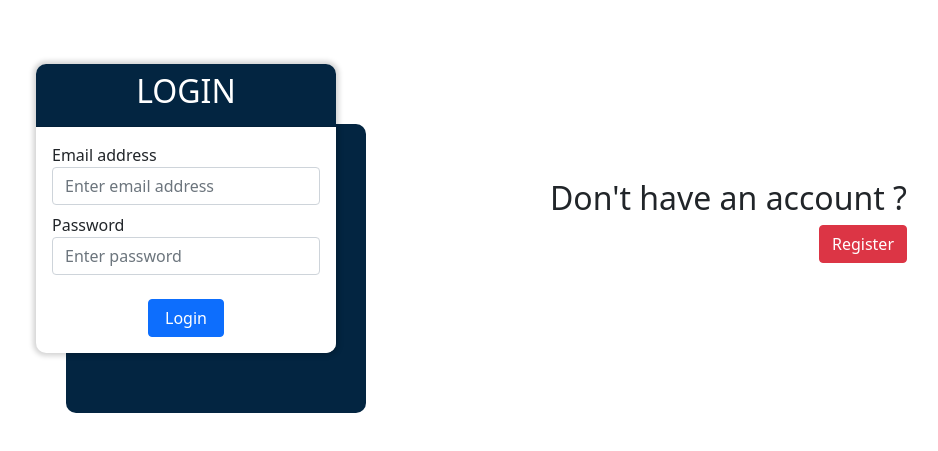
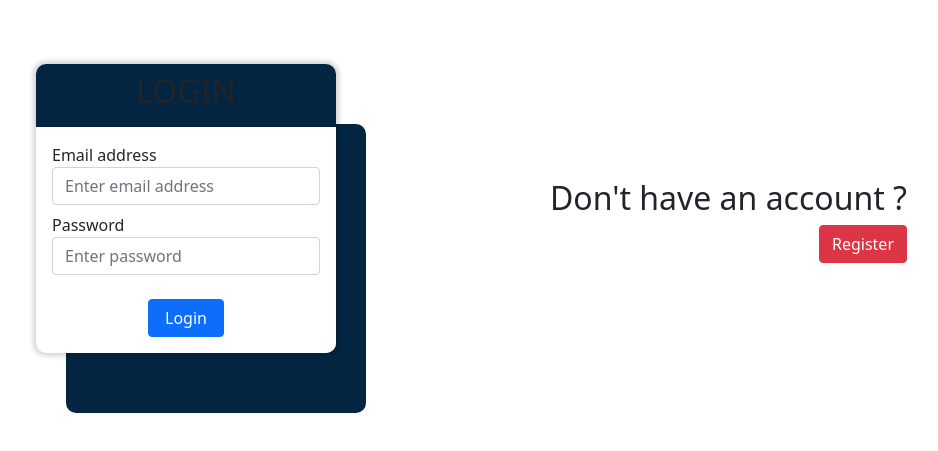
Before and after one commit to dev-amit-kumar/Artist-Hub-FrontEnd, a React (Create React App) app: page /auth/login in a window 1280 px wide. Shown: the part 111-562 px from the top of the page, without its empty margins (156-1094 px from the left). Built offline with nearby package versions, Linux system fonts and the light colour scheme; no server answers; a web font is replaced by a local one.

Commit message:
edited theme colors code

```diff
--- a/src/Components/ExplorePage.jsx
+++ b/src/Components/ExplorePage.jsx
@@ -24,7 +24,7 @@ const ExplorePage = () => {
 		});
 	}, []);
 	return (
-		<>
+		<div className="allPostContainer">
 			<ul
 				className="nav nav-tabs nav-fill sticky-top"
 				id="myTab"
@@ -139,7 +139,7 @@ const ExplorePage = () => {
 			<div className="container-fluid">
 				<PostList postUrl={`explore/${ExploreType}`} />
 			</div>
-		</>
+		</div>
 	);
 };
 
--- a/src/Components/HomePage.jsx
+++ b/src/Components/HomePage.jsx
@@ -7,7 +7,7 @@ const HomePage = () => {
 		setHomeType(e.target.id);
 	};
 	return (
-		<>
+		<div className="allPostContainer">
 			<ul
 				className="nav nav-tabs nav-fill sticky-top"
 				id="myTab"
@@ -57,10 +57,8 @@ const HomePage = () => {
 					</button>
 				</li>
 			</ul>
-			<div>
-				<PostList postUrl={`home/${HomeType}`} />
-			</div>
-		</>
+			<PostList postUrl={`home/${HomeType}`} />
+		</div>
 	);
 };
 
--- a/src/Components/MainContainer.jsx
+++ b/src/Components/MainContainer.jsx
@@ -30,7 +30,7 @@ const MainContainer = (props) => {
 					<div className="leftSideBar">
 						<SideNav />
 					</div>
-					<div className="card main-container">
+					<div className="main-container">
 						<Switch>
 							<Route exact path="/" component={HomePage} />
 							<Route
--- a/src/Redux/Actions/userAuth.js
+++ b/src/Redux/Actions/userAuth.js
@@ -143,7 +143,7 @@ export const setUser = () => (dispatch) => {
 
 export const ChangeColor = (themeColor) => {
 	document.body.style.setProperty('--primary', themeColor.main);
-	document.body.style.setProperty('--primary_text', themeColor.main);
+	document.body.style.setProperty('--primary_text', themeColor.text);
 	document.body.style.setProperty('--primary_hover', themeColor.hover);
 	document.body.style.setProperty('--primary_active', themeColor.active);
 };
--- a/src/colors.json
+++ b/src/colors.json
@@ -3,37 +3,44 @@
 		{
 			"main": "#032541",
 			"hover": "#088bf720",
-			"active": "#0d7ad3"
+			"active": "#0d7ad3",
+			"text": "#ffffff"
 		},
 		{
 			"main": "#372668",
 			"hover": "#37266830",
-			"active": "#613ad8"
+			"active": "#a78aff",
+			"text": "#ffffff"
 		},
 		{
 			"main": "#D40242",
 			"hover": "#D4024220",
-			"active": "#D40242"
+			"active": "#200808",
+			"text": "#ffffff"
 		},
 		{
 			"main": "#710340",
 			"hover": "#71034020",
-			"active": "#c41b78"
+			"active": "#ff008d",
+			"text": "#ffffff"
 		},
 		{
 			"main": "#000000",
 			"hover": "#00000020",
-			"active": "#4d4444"
+			"active": "#4d4444",
+			"text": "#ffffff"
 		},
 		{
 			"main": "#3d1622",
 			"hover": "#3d162230",
-			"active": "#882a46"
+			"active": "#ff0b54",
+			"text": "#ffffff"
 		},
 		{
-			"main": "#8b002b",
-			"hover": "#8b002b20",
-			"active": "#8b002b"
+			"main": "#fff",
+			"hover": "#3d162230",
+			"active": "#ff0b54",
+			"text": "#000000"
 		}
 	]
 }
--- a/src/css/Theme.css
+++ b/src/css/Theme.css
@@ -6,11 +6,12 @@
 
 .theme_container button {
 	margin: 10px;
-	color: var(--secondary_text);
+	color: var(--primary_text);
 	width: 25%;
 	height: 120px;
 	border: none;
 	border-radius: 10px;
+	box-shadow: 0px 0px 16px 6px #d2d1d1;
 }
 
 .theme_container button:hover {
--- a/src/css/index.css
+++ b/src/css/index.css
@@ -2,11 +2,7 @@
 	--primary: #032541;
 	--primary_hover: #088bf750;
 	--primary_active: #0d7ad3;
-	--primary_text: #032541;
-	--secondary: #ffffff;
-	--secondary_text: #ffffff;
-	--content_text: #000000;
-	--transparent: #fff0;
+	--primary_text: #ffffff;
 }
 html,
 body {
@@ -35,7 +31,10 @@ body {
 .main-container::-webkit-scrollbar {
 	display: none;
 }
-
+.nav-tabs .nav-item.show .nav-link,
+.nav-tabs .nav-link {
+	color: var(--primary_text);
+}
 .nav-tabs .nav-item.show .nav-link,
 .nav-tabs .nav-link.active {
 	border-color: #fff;
@@ -43,7 +42,7 @@ body {
 	color: var(--primary_active);
 }
 .nav-tabs {
-	background-color: #fff;
+	background-color: var(--primary);
 }
 
 .save_post_border {
--- a/src/css/postCard.css
+++ b/src/css/postCard.css
@@ -1,6 +1,6 @@
 .post_card {
 	border-radius: 5px;
-	margin: 25px 0;
+	margin-top: 25px;
 	background-color: #fff;
 	box-shadow: 0px 0px 10px 1px rgb(0 0 0 / 29%);
 }
@@ -17,6 +17,13 @@
 .post-images img {
 	height: 300px;
 	width: 100%;
+}
+
+.allPostContainer {
+	background-color: var(--primary);
+	padding: 0 5px 30px 5px;
+	border-left: 1px solid grey;
+	border-right: 1px solid grey;
 }
 
 .border-bottom {
--- a/src/css/sideNav.css
+++ b/src/css/sideNav.css
@@ -3,6 +3,7 @@
 	position: relative;
 	height: 100vh;
 	width: 50px;
+	background-color: var(--primary);
 }
 .sidebar.active {
 	width: 25vw;
@@ -15,12 +16,12 @@
 	align-items: center;
 	padding: 10px;
 	font-size: 30px;
-	color: var(--primary_active);
+	color: var(--primary_text);
 	font-weight: 700;
 	font-family: 'Kiwi Maru', serif;
 }
 .logoLink:hover {
-	color: var(--primary_active);
+	color: var(--primary_text);
 }
 .logoLink img {
 	height: 100px;
@@ -30,7 +31,7 @@
 	display: flex;
 	flex-flow: row wrap;
 	align-items: center;
-	color: #000;
+	color: var(--primary_text);
 	font-weight: 600;
 	margin-bottom: 24px;
 	font-size: 30px;
@@ -41,7 +42,7 @@
 }
 
 .navOption:hover {
-	color: var(--primary);
+	color: var(--primary_text);
 	background-color: var(--primary_hover);
 }
 
@@ -66,6 +67,7 @@
 /* //////// */
 .rightSideBar {
 	width: 25vw;
+	background-color: var(--primary);
 }
 /* /////// */
 @media only screen and (max-width: 1100px) {
```
Also changed, not shown: public/logo.png.
